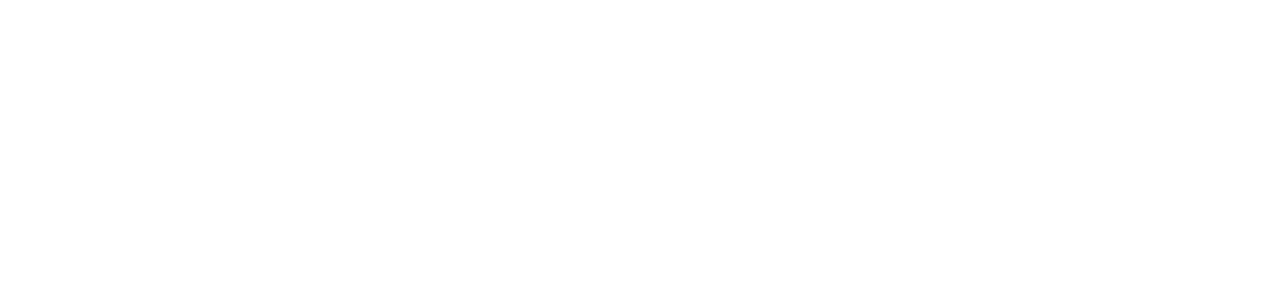
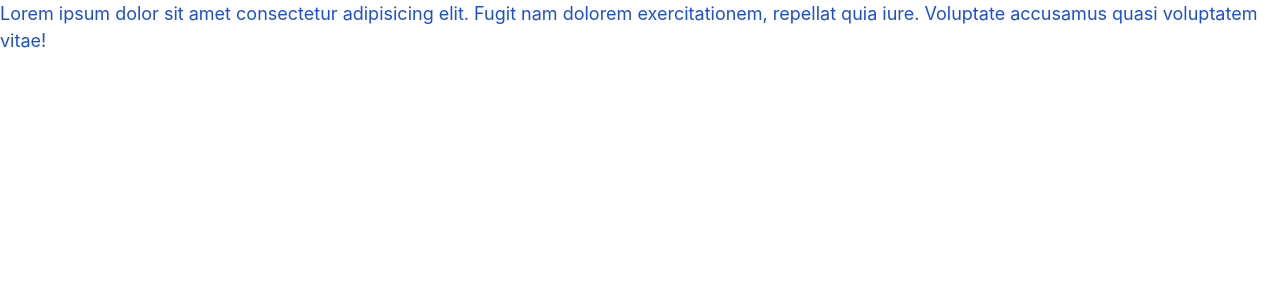
Before and after one commit to akinevans/akinevans.com-v4, a React (Create React App) app: page / in a window 1280 px wide. Shown: the top 300 px of the page. Built offline with nearby package versions, Linux system fonts and the light colour scheme.

Commit message:
Add more css variables

```diff
--- a/src/App.css
+++ b/src/App.css
@@ -10,5 +10,11 @@
   --accent: #1b1b1d;
 
   /* Fonts */
-  --title: Inter;
+  --inter: Inter;
+
+  /* Font Sizes */
+  --navSize: 1.125rem;
+  --titleSize: 3.2rem;
+  --subTitleSize: 1.438rem;
+  --bodySize: 1.25rem;
 }
--- a/src/App.js
+++ b/src/App.js
@@ -1,7 +1,15 @@
 import "./App.css";
 
 function App() {
-  return <div className='App'></div>;
+  return (
+    <div className='App'>
+      <p className='text-blue-700 text-navSize font-inter '>
+        Lorem ipsum dolor sit amet consectetur adipisicing elit. Fugit nam
+        dolorem exercitationem, repellat quia iure. Voluptate accusamus quasi
+        voluptatem vitae!
+      </p>
+    </div>
+  );
 }
 
 export default App;
--- a/tailwind.config.js
+++ b/tailwind.config.js
@@ -10,7 +10,13 @@
         tertiary: "var(--tertiary)",
       },
       fontFamily: {
-        title: "var(--title)",
+        inter: "var(--inter)",
+      },
+      fontSize: {
+        navSize: "var(--navSize)",
+        titleSize: "var(--titleSize)",
+        subTitleSize: "var(--subTitleSize)",
+        bodySize: "var(--bodySize)",
       },
     },
   },
```
